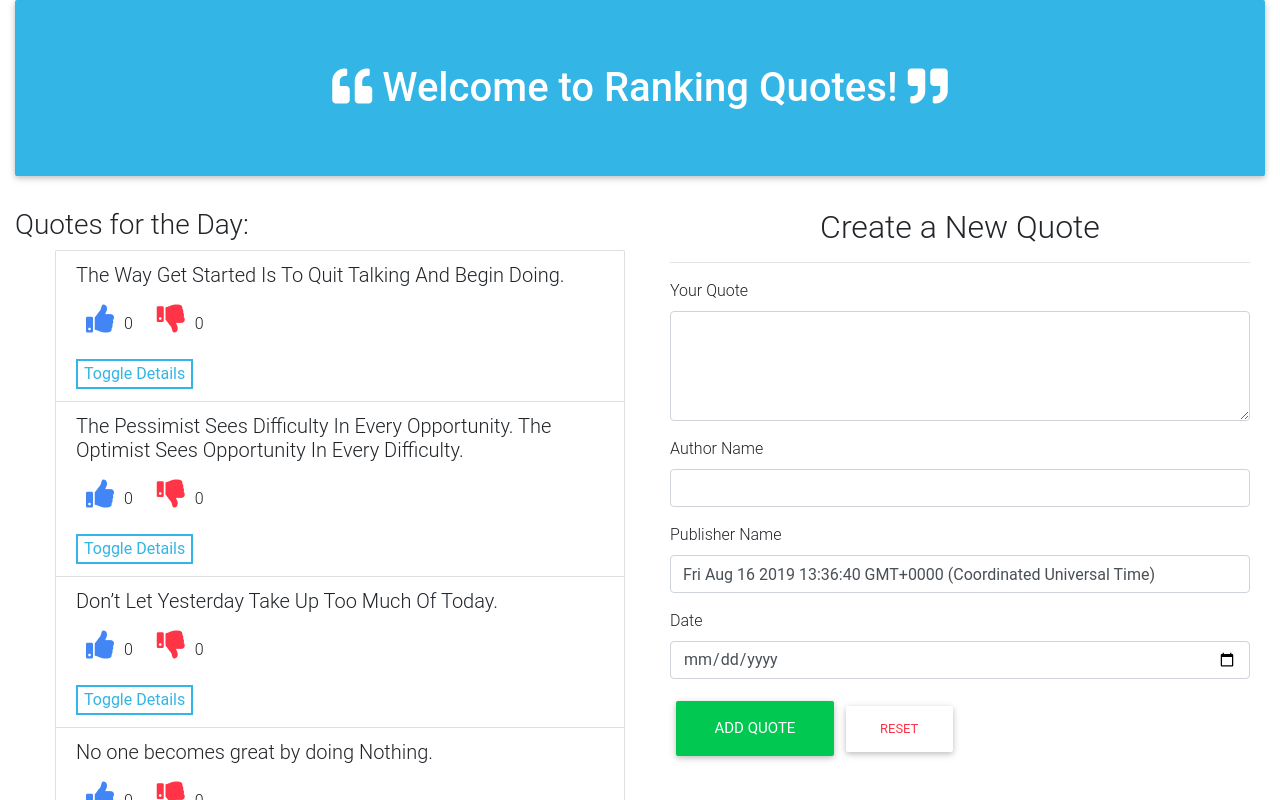
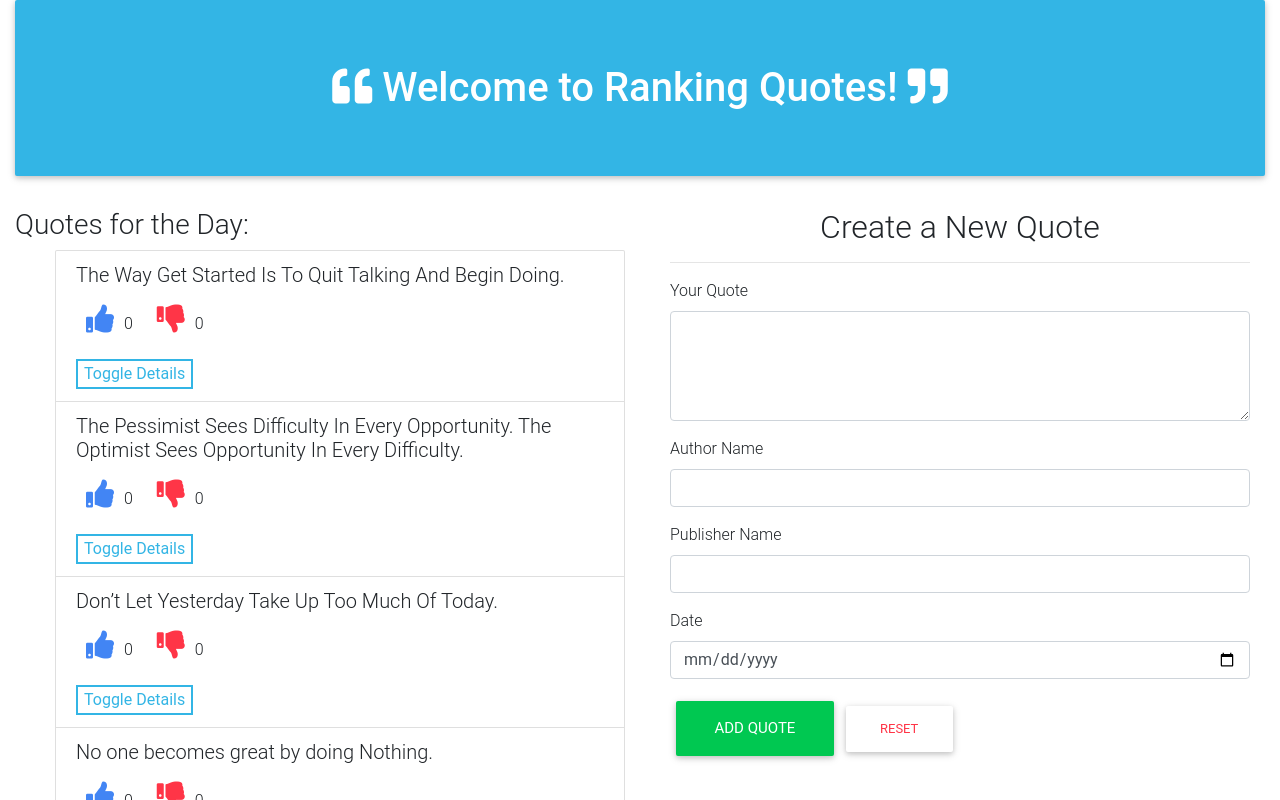
Before and after one commit to josylad/Quotes-Project, an Angular app: page / in a window 1280 px wide. Shown: the top 800 px of the page. Built offline with nearby package versions, Linux system fonts and the light colour scheme.

Commit message:
add publisher form file feature

```diff
--- a/src/app/quote-form/quote-form.component.ts
+++ b/src/app/quote-form/quote-form.component.ts
@@ -8,7 +8,7 @@ import { Quotes } from '../quotes';
 })
 export class QuoteFormComponent implements OnInit {
 
-  newQuotes = new Quotes(0,"","", new Date());
+  newQuotes = new Quotes(0,"","","", new Date());
 
     @Output() addQuotes = new EventEmitter<Quotes>();
 
```
